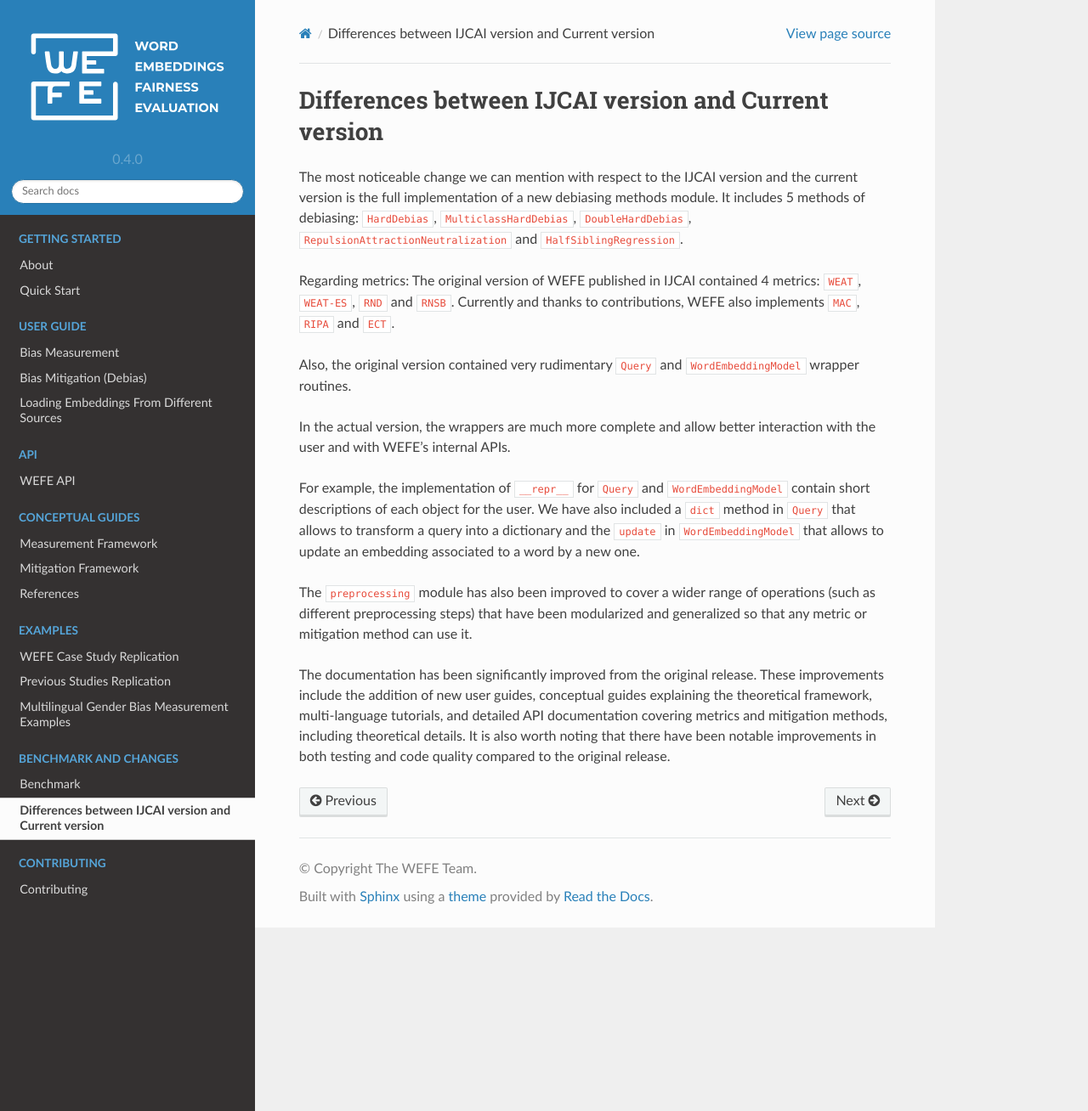
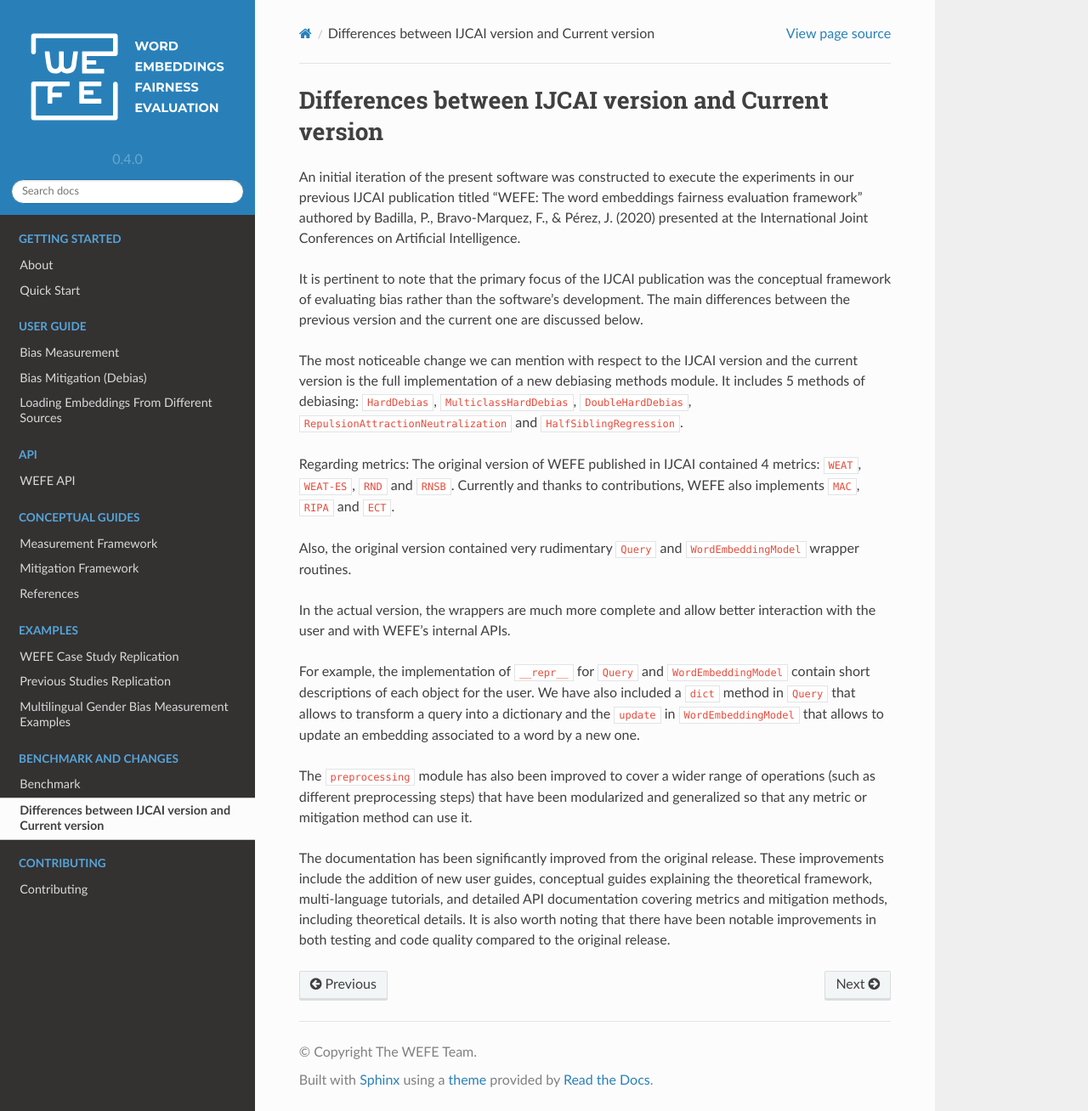
Before and after one commit to dccuchile/wefe, a Sphinx documentation site: the page built from docs/benchmark/changes.rst, in a window 1280 px wide and 1308 px high. Shown: the whole window at 85% size. Built offline with Sphinx 7.4.7 and the Read the Docs theme 2.0.0, drawn with Linux system fonts in a browser that asks for light colours; comment, search, counter and statistics services are not loaded.

Commit message:
Add intro to changes section

```diff
--- a/docs/benchmark/changes.rst
+++ b/docs/benchmark/changes.rst
@@ -1,6 +1,17 @@
 
 Differences between IJCAI version and Current version
 =====================================================
+
+An initial iteration of the present software was constructed to execute the experiments
+in our previous IJCAI publication titled "WEFE: The word embeddings fairness
+evaluation framework" authored by Badilla, P., Bravo-Marquez, F., & Pérez, J. (2020)
+presented at the International Joint Conferences on Artificial Intelligence.
+
+It is pertinent to note that the primary focus of the IJCAI publication was the
+conceptual framework of evaluating bias rather than the software's development.
+The main differences between the previous version and the current one are discussed
+below.
+
 
 The most noticeable change we can mention with respect to the IJCAI
 version and the current version is the full implementation of a new
```
